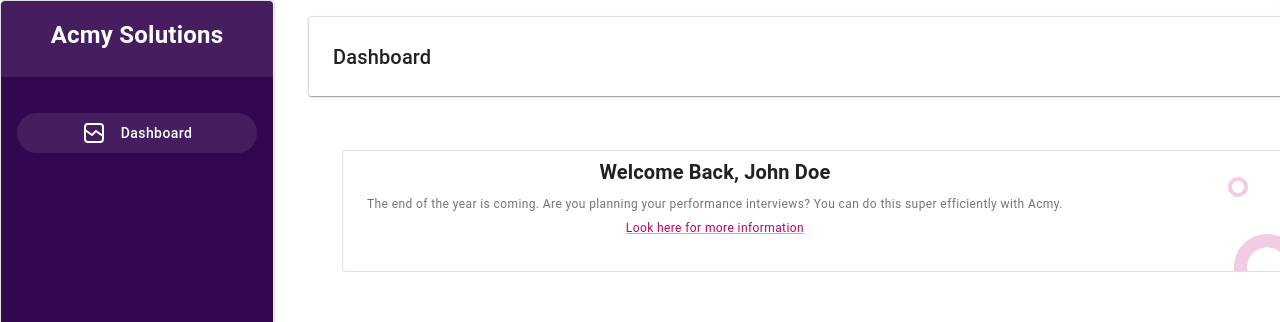
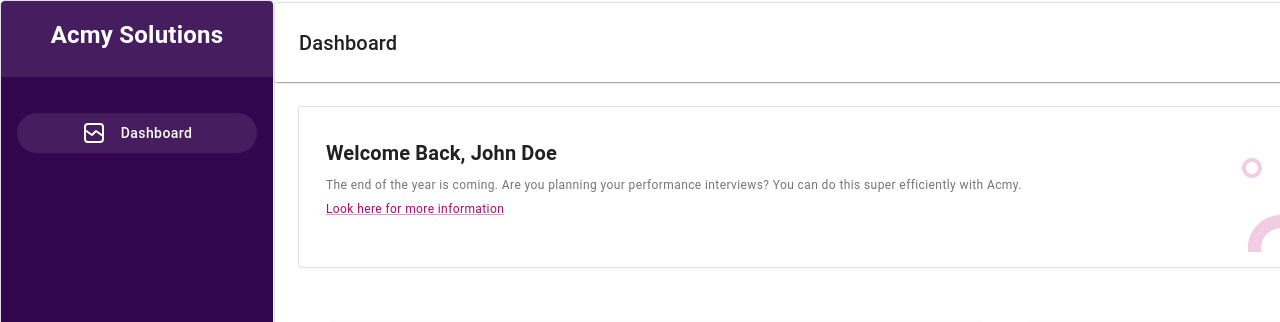
Before and after one commit to Amaya-2001/Todo-App-Frontend, a React (Create React App) app in the folder todo-app-amaya-2001/: page / in a window 1280 px wide. Shown: the top 322 px of the page. Built offline with nearby package versions, Linux system fonts and the light colour scheme; no server answers.

Commit message:
Update the style Parts in the components

```diff
--- a/todo-app-amaya-2001/src/components/Board.tsx
+++ b/todo-app-amaya-2001/src/components/Board.tsx
@@ -9,7 +9,7 @@ import { ITask } from '../../types/tasks';
 
 export const Board = () => {
     const [tasks, setTasks] = useState<ITask[]>([]);
-    console.log('tasks :', tasks);
+
 
     return (
         <Grid container spacing={2}>
--- a/todo-app-amaya-2001/src/components/Dashboard.tsx
+++ b/todo-app-amaya-2001/src/components/Dashboard.tsx
@@ -14,14 +14,16 @@ export const Dashboard = () => {
   });
 
   const SidebarStyle = styled(Box)({
-    flex: '0 0 auto', // Set Sidebar to not grow or shrink
-    width: '272px', // Set Sidebar width
+    flex: '0 0 auto',
+    width: '272px',
   });
 
   const ContentStyle = styled(Box)({
-    flex: '1', // Allow content to grow
-    padding: '16px', // Add some padding
-    width: '1168px',
+    flex: '1',
+    display: 'flex',
+    flexDirection: 'column',
+    padding: '2px',
+
   });
 
   return (
--- a/todo-app-amaya-2001/src/components/Navigation.tsx
+++ b/todo-app-amaya-2001/src/components/Navigation.tsx
@@ -10,9 +10,9 @@ import profile from "../Assets/Assets/Profile.svg";
 import Notifications from "../Assets/Assets/Notifications.svg";
 
 const StyledNavbar = styled(Card)({
-  width: "1168px",
+  width: "1250px",
   height: "80px",
-  marginLeft: "20px",
+  top: '0',
   display: 'flex',
   alignItems: 'flext-start',
   justifyContent: 'space-between',
@@ -25,7 +25,7 @@ export const Navigation = () => {
     //Navigationbar
     <StyledNavbar>
       <Box sx={{ display: 'flex', justifyContent: 'space-between', alignItems: 'flex-start' }}>
-        <Card variant="outlined" sx={{ width: "1168px", height: "80px", display: 'flex', alignItems: 'center', justifyContent: 'space-between' }}>
+        <Card variant="outlined" sx={{ width: "1250px", height: "80px", display: 'flex', alignItems: 'center', justifyContent: 'space-between' }}>
           <Box sx={{ justifyContent: 'space-between', alignItems: 'flex-start', marginLeft: '24px' }}>
             <Typography
               variant="h6"
--- a/todo-app-amaya-2001/src/components/Tasks.tsx
+++ b/todo-app-amaya-2001/src/components/Tasks.tsx
@@ -52,7 +52,7 @@ export const Tasks = ({ setTasks, tasks }: { setTasks: React.Dispatch<React.SetS
     React.useEffect(() => {
         fetch(`https://6363c8f68a3337d9a2e7d805.mockapi.io/api/to-do`).then(response => response.json()).then(data => {
             setTasks(data);
-            console.log('Received the updated tasks:', data);
+
         })
             .catch(error => {
                 console.log('Error fetching tasks list:', error)
--- a/todo-app-amaya-2001/src/components/TasksPriorities.tsx
+++ b/todo-app-amaya-2001/src/components/TasksPriorities.tsx
@@ -25,7 +25,7 @@ const TasksPrioritiesStyled = styled(Card)({
 });
 
 export const TasksPriorities: React.FC<ChartProps> = ({ tasks }) => {
-    console.log('tasks :', tasks);
+
     const count = tasks.reduce((acc, task) => {
         acc[task.priority] = (acc[task.priority] || 0) + 1;
         return acc;
--- a/todo-app-amaya-2001/src/components/Welcome.tsx
+++ b/todo-app-amaya-2001/src/components/Welcome.tsx
@@ -8,29 +8,37 @@ import IconButton from '@mui/material/IconButton';
 import Vector from "../Assets/Assets/Vector.svg";
 import Close from "../Assets/Assets/Close.svg";
 
-export const Welcome = () => {
+
+
 const StyledCard = styled(Card)({
-        width: "1120px",
-        height: "120px",
-        marginTop: "54px",
+    width: "1145px",
+    height: "110px",
+    marginTop: "24px",
+    padding: "25px",
     display: 'flex',
-        marginLeft: '54px',
+    marginLeft: '24px',
+    marginRight: '24px',
     alignItems: 'flext-start',
     justifyContent: 'space-between',
 });
+
+
+
+export const Welcome = () => {
+
 
     return (
         <Box sx={{ display: 'flex', justifyContent: 'space-between', alignItems: 'flex-start', width: '100%' }}>
             <StyledCard variant="outlined">
                 <Box sx={{ display: 'flex', justifyContent: 'space-between', alignItems: 'flex-start', width: '100%' }}>
-                    <Box sx={{ alignItems: 'center', marginLeft: '24px', marginTop: "5px" }}>
-                        <Typography variant="h6" gutterBottom sx={{ fontWeight: 'bold' }}>
+                    <Box sx={{ alignItems: 'center', marginLeft: '2px', marginTop: "5px" }}>
+                        <Typography variant="h6" sx={{ fontWeight: 'bold', textAlign: 'left' }} gutterBottom >
                             Welcome Back, John Doe
                         </Typography>
-                        <Typography variant="caption" display="block" color="#757575" gutterBottom>
+                        <Typography variant="caption" display="block" color="#757575" sx={{ textAlign: 'left' }} gutterBottom >
                             The end of the year is coming. Are you planning your performance interviews? You can do this super efficiently with Acmy.
                         </Typography>
-                        <Typography variant="caption" display="block" gutterBottom>
+                        <Typography variant="caption" display="block" sx={{ textAlign: 'left' }} gutterBottom>
                             <Link href="#" color="#BC006D">
                                 Look here for more information
                             </Link>
@@ -38,11 +46,14 @@ export const Welcome = () => {
                     </Box>
                     <Box sx={{ display: 'flex', alignItems: 'center', marginRight: '24px' }}>
                         <img src={Vector} alt="Vector" />
-                        <Box sx={{ display: 'flex', alignItems: 'center', justifyContent: 'flex-end', marginTop: '5px', }}>
+
+
                         <IconButton size="large" aria-label="display more actions" edge="end"  >
                             <img src={Close} alt="Close" />
                         </IconButton>
-                        </Box>
+
+
+
                     </Box>
                 </Box>
             </StyledCard>
```
Also changed, not shown: todo-app-amaya-2001/src/components/Sidebar.tsx (+1 -6 lines). Lines whose indentation alone changed are shown as unchanged.
